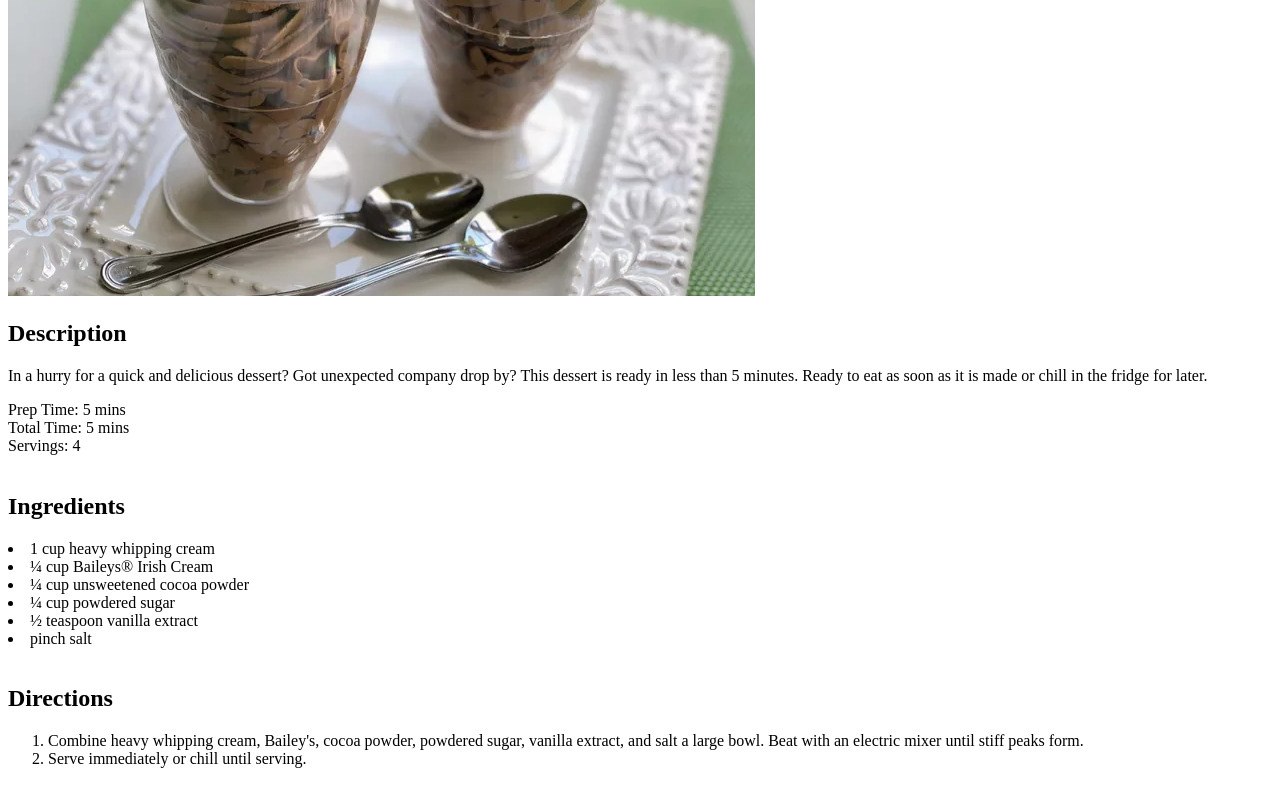
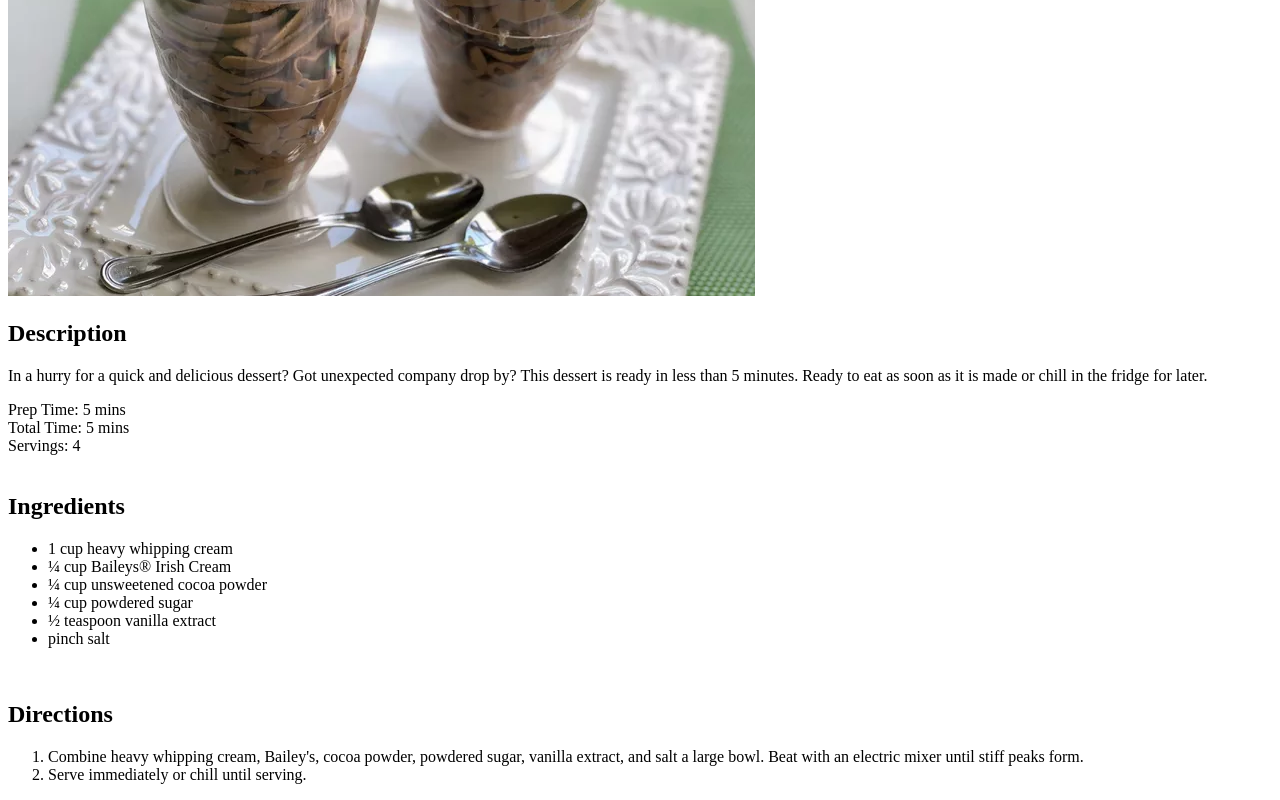
Before and after one commit to lala-laura/odin-recipes, a plain HTML site: page recipes/chocolate-mousse.html in a window 1280 px wide. Shown: the part 345-1145 px from the top of the page. Drawn offline with Linux system fonts and the light colour scheme.

Commit message:
Images added to folder; ul to mousse page
Other recipes images added to imgs folder; noticed ul tag was missing

```diff
--- a/recipes/chocolate-mousse.html
+++ b/recipes/chocolate-mousse.html
@@ -21,12 +21,14 @@ Servings: 4<br>
 <br>
 <div>
 <h2>Ingredients</h2>
+<ul>
 <li>1 cup heavy whipping cream</li>
 <li>¼ cup Baileys® Irish Cream</li>
 <li>¼ cup unsweetened cocoa powder</li>
 <li>¼ cup powdered sugar</li>
 <li>½ teaspoon vanilla extract</li>
 <li>pinch salt </li>
+</ul>
 </div>
 <br>
 <div>
```
Also changed, not shown: recipes/cbr-dip.html (+1 -0 lines), recipes/strawberry-daiquiri.html (+1 -0 lines), imgs/cbr-dip.png (added), imgs/strawberry-daiquiri.png (added).
